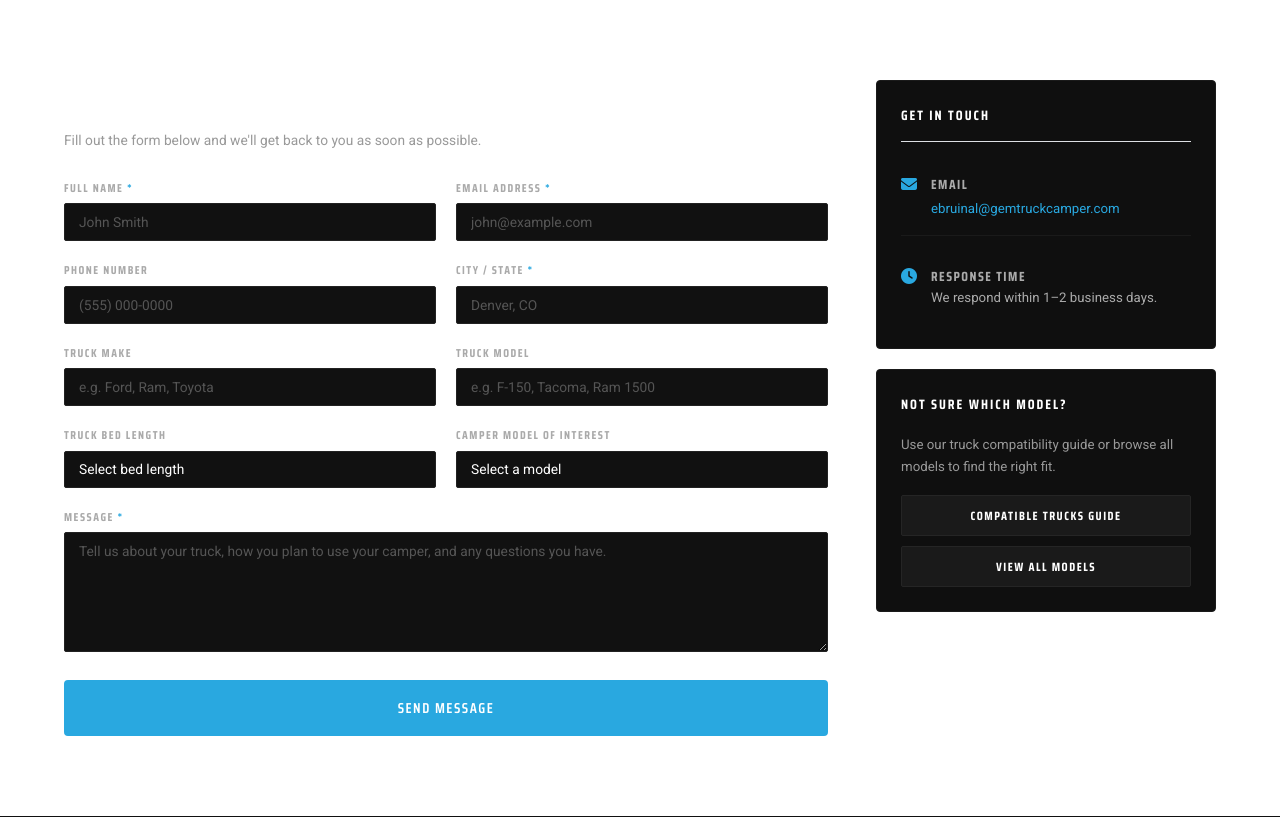
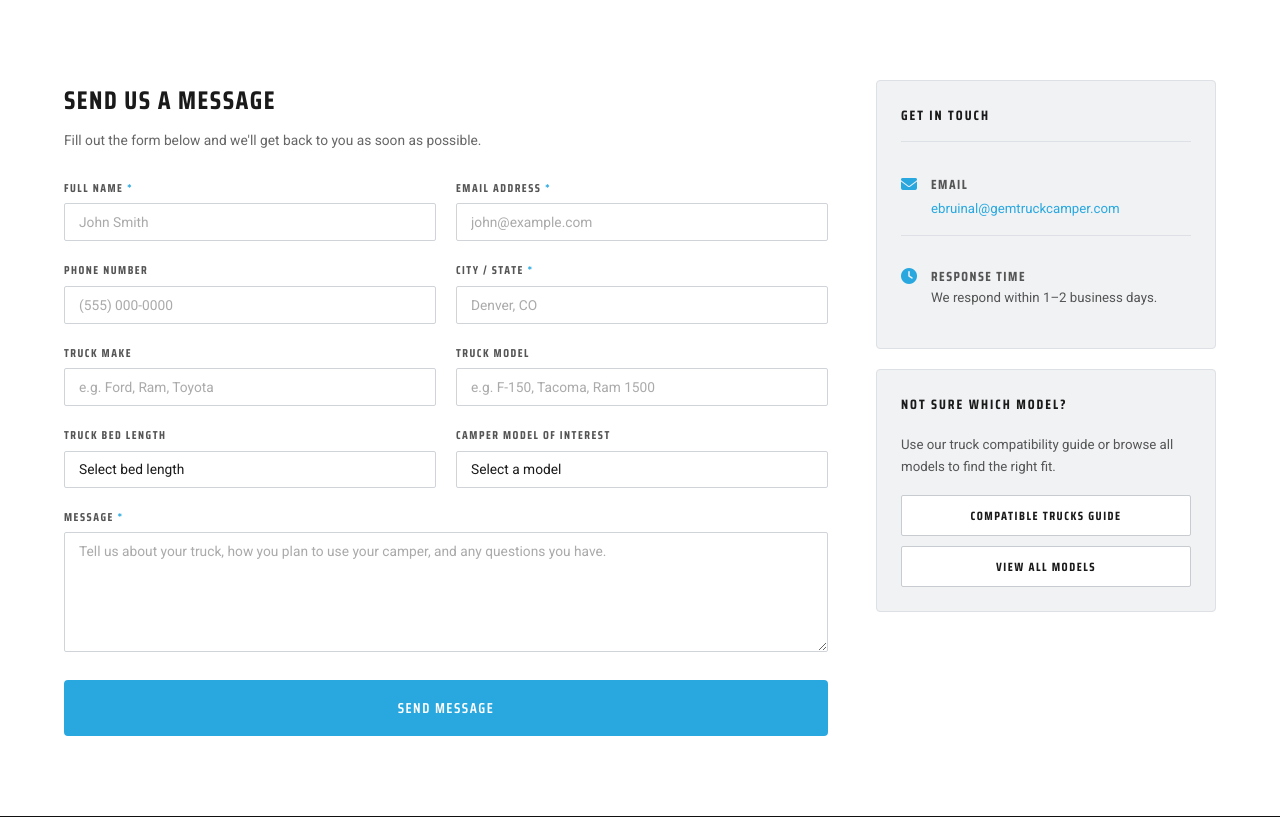
Before and after one commit to devrankacan/gemoutdoor, a PHP site: page /contact.html in a window 1280 px wide. Shown: the part 333-1150 px from the top of the page. Run offline with PHP 8.4, Linux system fonts and the light colour scheme.

Commit message:
fix: contact formu ve sidebar kartları açık temaya çevrildi, compatible trucks başlığı maviye alındı

```diff
--- a/css/style.css
+++ b/css/style.css
@@ -636,7 +636,7 @@ img { max-width: 100%; height: auto; display: block; }
 }
 .truck-cat-card:hover { border-color: var(--blue); box-shadow: 0 8px 30px rgba(41,168,224,0.12); }
 .truck-cat-header {
-  background: var(--dark);
+  background: var(--blue);
   padding: 22px 24px;
 }
 .truck-cat-header h3 {
@@ -645,7 +645,7 @@ img { max-width: 100%; height: auto; display: block; }
   text-transform: uppercase; letter-spacing: 2px;
   color: var(--white); margin-bottom: 4px;
 }
-.truck-cat-header p { font-size: 0.75rem; color: #888; letter-spacing: 1px; text-transform: uppercase; }
+.truck-cat-header p { font-size: 0.75rem; color: rgba(255,255,255,0.75); letter-spacing: 1px; text-transform: uppercase; }
 .truck-cat-body { padding: 24px; }
 .truck-list { margin-bottom: 20px; }
 .truck-list li {
@@ -992,10 +992,10 @@ img { max-width: 100%; height: auto; display: block; }
   font-weight: 700;
   text-transform: uppercase;
   letter-spacing: 1.5px;
-  color: var(--white);
+  color: var(--dark3);
   margin-bottom: 8px;
 }
-.contact-form-subtitle { font-size: 0.86rem; color: #999; margin-bottom: 28px; }
+.contact-form-subtitle { font-size: 0.86rem; color: #666; margin-bottom: 28px; }
 
 .contact-form { display: flex; flex-direction: column; gap: 0; }
 .form-row {
@@ -1012,16 +1012,16 @@ img { max-width: 100%; height: auto; display: block; }
   font-weight: 700;
   letter-spacing: 1.5px;
   text-transform: uppercase;
-  color: #aaa;
+  color: #555;
 }
 .form-group label .required { color: var(--blue); }
 .form-group input,
 .form-group select,
 .form-group textarea {
-  background: #111;
-  border: 1px solid #222;
+  background: #fff;
+  border: 1px solid #d0d4d9;
   border-radius: 2px;
-  color: var(--white);
+  color: #1a1a1a;
   font-family: var(--font-body);
   font-size: 0.86rem;
   padding: 10px 14px;
@@ -1031,12 +1031,12 @@ img { max-width: 100%; height: auto; display: block; }
   box-sizing: border-box;
 }
 .form-group input::placeholder,
-.form-group textarea::placeholder { color: #555; }
+.form-group textarea::placeholder { color: #aaa; }
 .form-group input:focus,
 .form-group select:focus,
-.form-group textarea:focus { border-color: var(--blue); }
+.form-group textarea:focus { border-color: var(--blue); box-shadow: 0 0 0 3px rgba(41,168,224,0.1); }
 .form-group select { appearance: none; cursor: pointer; }
-.form-group select option { background: #111; }
+.form-group select option { background: #fff; color: #1a1a1a; }
 .form-group textarea { resize: vertical; min-height: 120px; }
 .form-submit { margin-top: 8px; }
 
@@ -1059,8 +1059,8 @@ img { max-width: 100%; height: auto; display: block; }
 .contact-info-col { display: flex; flex-direction: column; gap: 20px; }
 .contact-info-card,
 .contact-models-card {
-  background: #0f0f0f;
-  border: 1px solid #1a1a1a;
+  background: #f0f2f4;
+  border: 1px solid #dde0e4;
   border-radius: 4px;
   padding: 24px;
 }
@@ -1071,7 +1071,7 @@ img { max-width: 100%; height: auto; display: block; }
   font-weight: 700;
   letter-spacing: 2px;
   text-transform: uppercase;
-  color: var(--white);
+  color: #1a1a1a;
   margin-bottom: 18px;
 }
 .contact-info-item {
@@ -1079,7 +1079,7 @@ img { max-width: 100%; height: auto; display: block; }
   align-items: flex-start;
   gap: 14px;
   padding: 14px 0;
-  border-bottom: 1px solid #1a1a1a;
+  border-bottom: 1px solid #dde0e4;
 }
 .contact-info-item:last-child { border-bottom: none; padding-bottom: 0; }
 .contact-info-item > i { color: var(--blue); font-size: 1rem; margin-top: 2px; flex-shrink: 0; }
@@ -1092,19 +1092,19 @@ img { max-width: 100%; height: auto; display: block; }
   color: #666;
   margin-bottom: 4px;
 }
-.contact-info-item div p { font-size: 0.83rem; color: #aaa; margin: 0; }
+.contact-info-item div p { font-size: 0.83rem; color: #555; margin: 0; }
 .contact-info-item div a { font-size: 0.83rem; color: var(--blue); text-decoration: none; }
 .contact-info-item div a:hover { text-decoration: underline; }
 
-.contact-models-card p { font-size: 0.83rem; color: #999; line-height: 1.7; margin-bottom: 16px; }
+.contact-models-card p { font-size: 0.83rem; color: #555; line-height: 1.7; margin-bottom: 16px; }
 .btn-secondary {
   display: block;
   width: 100%;
   text-align: center;
   padding: 10px 16px;
-  background: #1a1a1a;
-  border: 1px solid #252525;
-  color: var(--white);
+  background: #fff;
+  border: 1px solid #c8cbd0;
+  color: #1a1a1a;
   font-family: var(--font-heading);
   font-size: 0.75rem;
   font-weight: 700;
@@ -1112,9 +1112,9 @@ img { max-width: 100%; height: auto; display: block; }
   text-transform: uppercase;
   border-radius: 2px;
   text-decoration: none;
-  transition: background .2s, border-color .2s;
-}
-.btn-secondary:hover { background: #222; border-color: var(--blue); color: var(--blue); }
+  transition: background .2s, border-color .2s, color .2s;
+}
+.btn-secondary:hover { background: var(--blue); border-color: var(--blue); color: var(--white); }
 
 /* ============================================================
    RESPONSIVE
```
